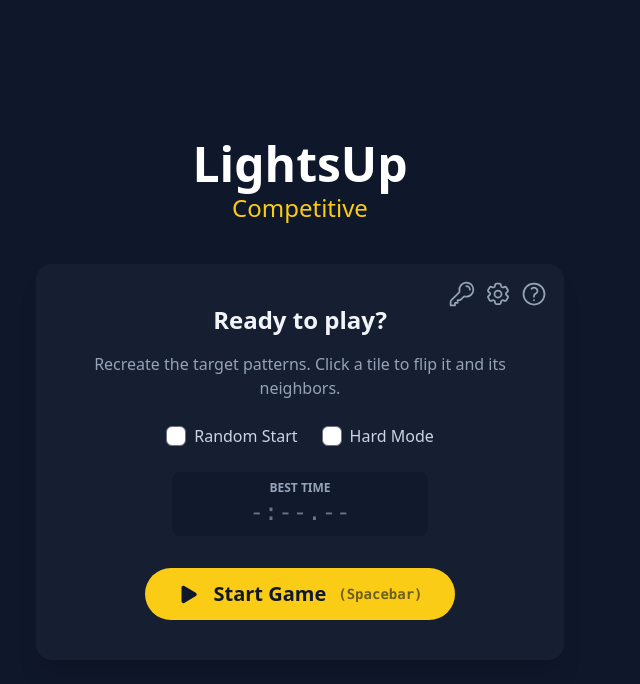
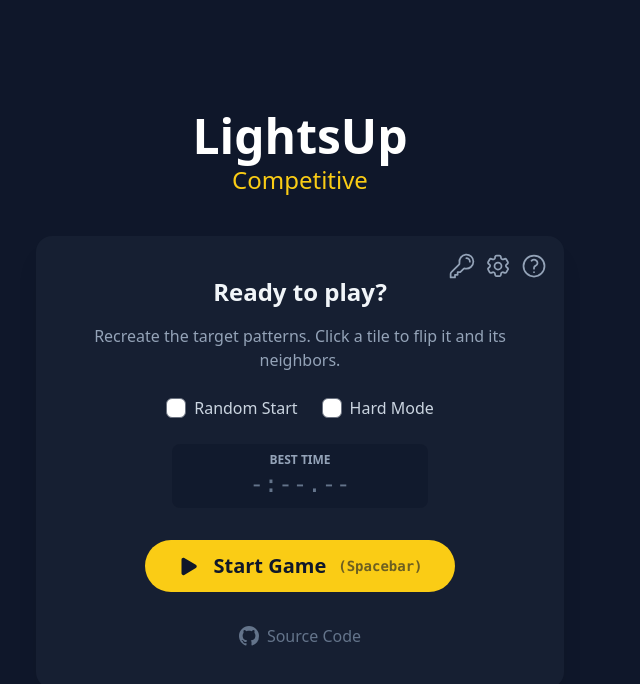
Before and after one commit to kyometori/lightsup-competitive, a React (Vite) app: page / in a window 1280 px wide. Shown: the top 684 px of the page, without its empty margins (340-980 px from the left). Built offline with nearby package versions, Linux system fonts and the light colour scheme.

Commit message:
feature: add a button link to source

```diff
--- a/App.tsx
+++ b/App.tsx
@@ -9,7 +9,7 @@
 import HelpModal from './components/HelpModal.tsx';
 import PreferencesModal from './components/PreferencesModal.tsx';
 import SeedModal from './components/SeedModal.tsx';
-import { PlayIcon, TimerIcon, RestartIcon, StopIcon, QuestionMarkCircleIcon, TrashIcon, CogIcon, KeyIcon } from './components/icons.tsx';
+import { PlayIcon, TimerIcon, RestartIcon, StopIcon, QuestionMarkCircleIcon, TrashIcon, CogIcon, KeyIcon, GithubIcon } from './components/icons.tsx';
 
 const NUM_BOARDS = 3;
 const HARD_MODE_IDLE_SECONDS = 10;
@@ -364,6 +364,17 @@
             <PlayIcon className="w-6 h-6" />
             Start Game <span className="text-slate-900/60 font-mono text-sm">(Spacebar)</span>
           </button>
+
+          <a
+            href="https://github.com/kyometori/lightsup-competitive"
+            target="_blank"
+            rel="noopener noreferrer"
+            className="mt-8 flex items-center gap-2 text-slate-500 hover:text-slate-300 transition-colors"
+            aria-label="View source code on GitHub"
+          >
+            <GithubIcon className="w-5 h-5" />
+            <span>Source Code</span>
+          </a>
         </div>
       )}
 
--- a/components/icons.tsx
+++ b/components/icons.tsx
@@ -77,3 +77,15 @@
         <path strokeLinecap="round" strokeLinejoin="round" d="M14.74 9l-.346 9m-4.788 0L9.26 9m9.968-3.21c.342.052.682.107 1.022.166m-1.022-.165L18.16 19.673a2.25 2.25 0 01-2.244 2.077H8.084a2.25 2.25 0 01-2.244-2.077L4.772 5.79m14.456 0a48.108 48.108 0 00-3.478-.397m-12 .562c.34-.059.68-.114 1.022-.165m0 0a48.11 48.11 0 013.478-.397m7.5 0v-.916c0-1.18-.91-2.134-2.09-2.201a51.964 51.964 0 00-3.32 0c-1.18.067-2.09.92-2.09 2.201v.916m7.5 0a48.667 48.667 0 00-7.5 0" />
     </svg>
 );
+
+export const GithubIcon: React.FC<{ className?: string }> = ({ className }) => (
+    <svg
+        xmlns="http://www.w3.org/2000/svg"
+        viewBox="0 0 16 16"
+        fill="currentColor"
+        className={className}
+        aria-hidden="true"
+    >
+        <path d="M8 0C3.58 0 0 3.58 0 8c0 3.54 2.29 6.53 5.47 7.59.4.07.55-.17.55-.38 0-.19-.01-.82-.01-1.49-2.01.37-2.53-.49-2.69-.94-.09-.23-.48-.94-.82-1.13-.28-.15-.68-.52-.01-.53.63-.01 1.08.58 1.23.82.72 1.21 1.87.87 2.33.66.07-.52.28-.87.51-1.07-1.78-.2-3.64-.89-3.64-3.95 0-.87.31-1.59.82-2.15-.08-.2-.36-1.02.08-2.12 0 0 .67-.21 2.2.82.64-.18 1.32-.27 2-.27s1.36.09 2 .27c1.53-1.04 2.2-.82 2.2-.82.44 1.1.16 1.92.08 2.12.51.56.82 1.27.82 2.15 0 3.07-1.87 3.75-3.65 3.95.29.25.54.73.54 1.48 0 1.07-.01 1.93-.01 2.2 0 .21.15.46.55.38A8.01 8.01 0 0 0 16 8c0-4.42-3.58-8-8-8z" />
+    </svg>
+);
```
